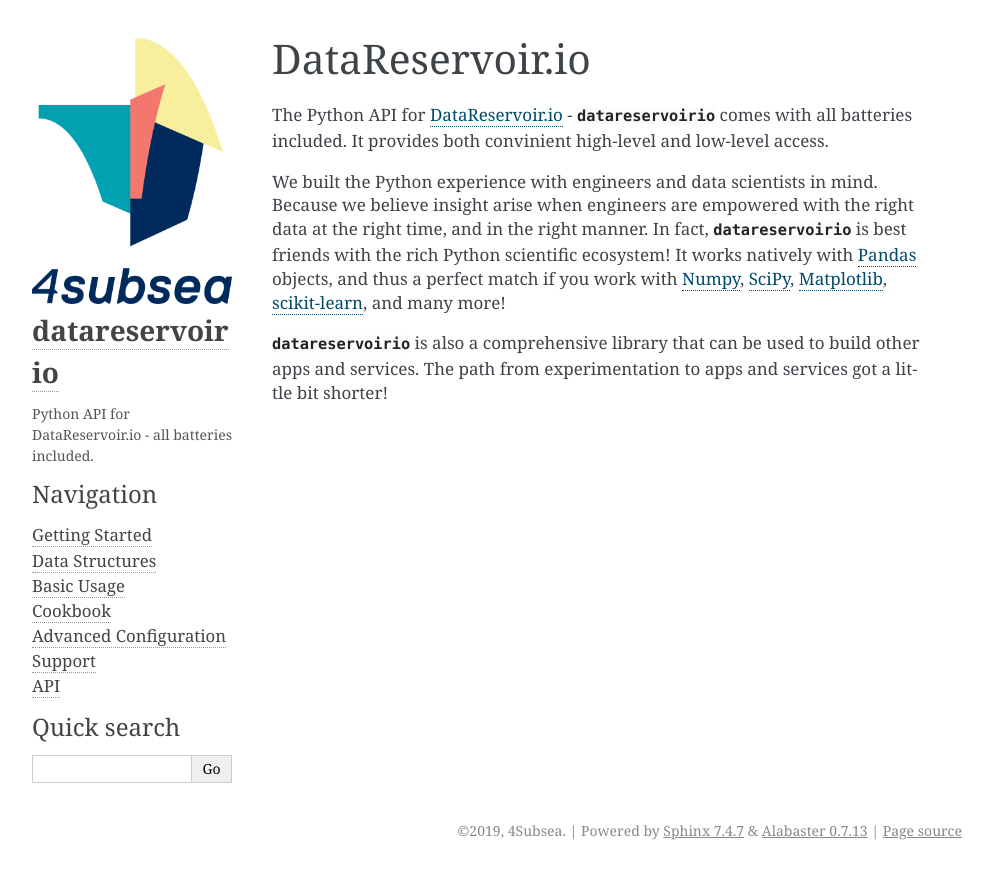
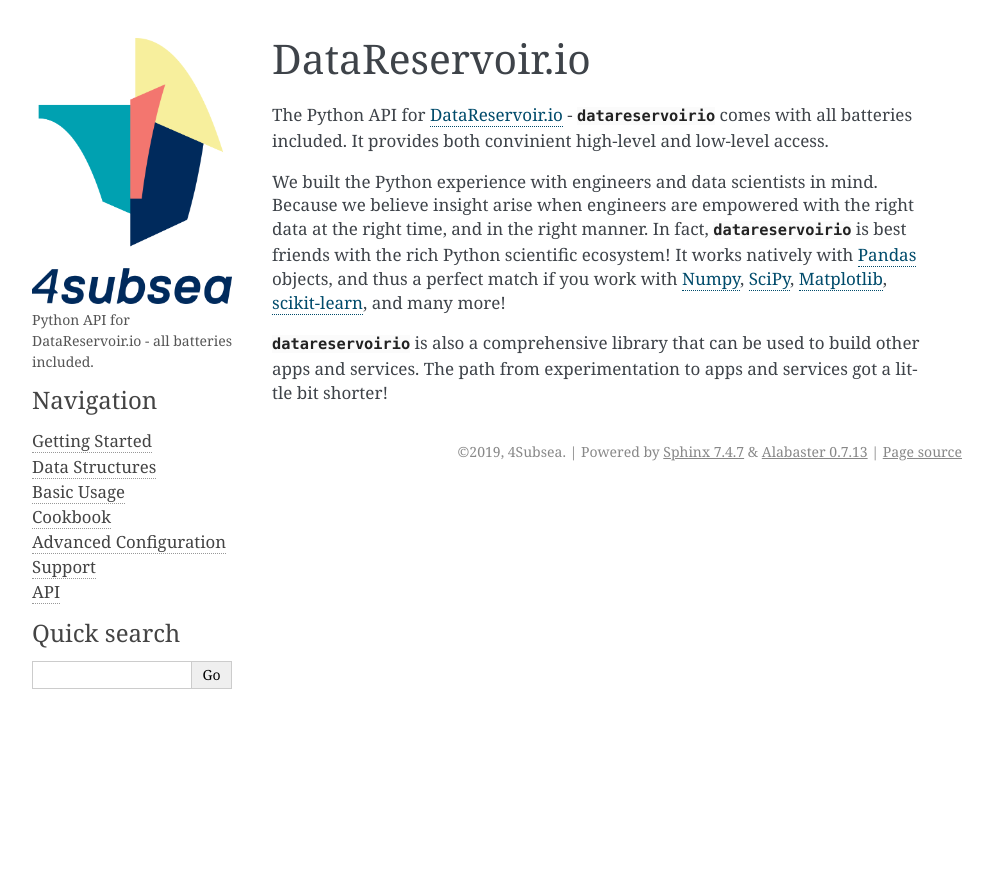
Before and after one commit to 4Subsea/drio-python, a Sphinx documentation site: the page built from docs/index.rst, in a window 1280 px wide. Shown: the top 879 px of the page, without its empty margins (148-1141 px from the left). Built offline with Sphinx 7.4.7, drawn with Linux system fonts in a browser that asks for light colours.

Commit message:
doc: minor theme adjustments + added place for custom CSS (when/if needed) - case 20578

```diff
--- /dev/null
+++ b/docs/_static/custom.css
@@ -0,0 +1 @@
+/* CSS overriding the default Alabaster theme may be placed here */
--- a/docs/conf.py
+++ b/docs/conf.py
@@ -132,8 +132,9 @@
 # documentation.
 html_theme_options = {
     'logo': 'color_vertical_logo.png',
-    'logo_name': True,
-    'description': u'Python API for DataReservoir.io - all batteries included.'
+    'logo_name': False,
+    'description': u'Python API for DataReservoir.io - all batteries included.',
+    'fixed_sidebar': True
 }
 
 # Add any paths that contain custom themes here, relative to this directory.
```
